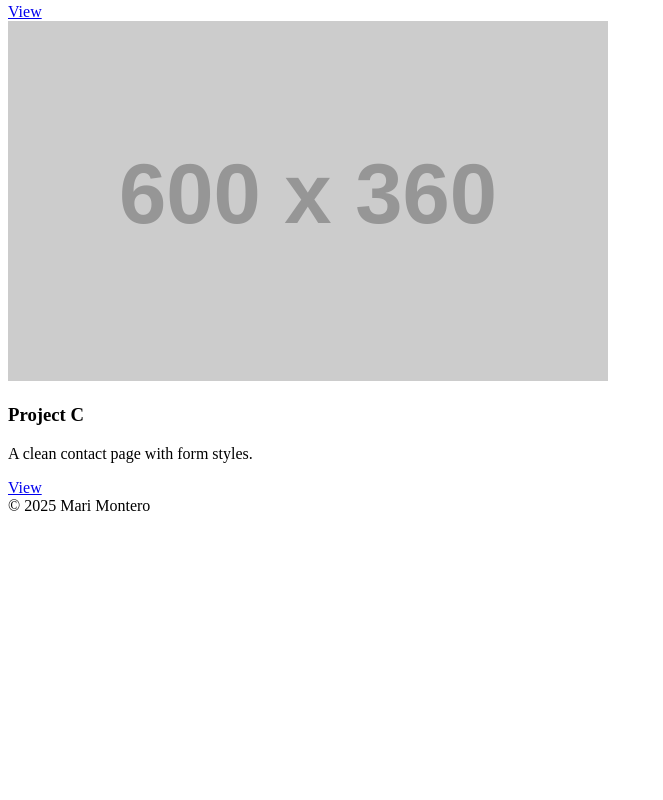
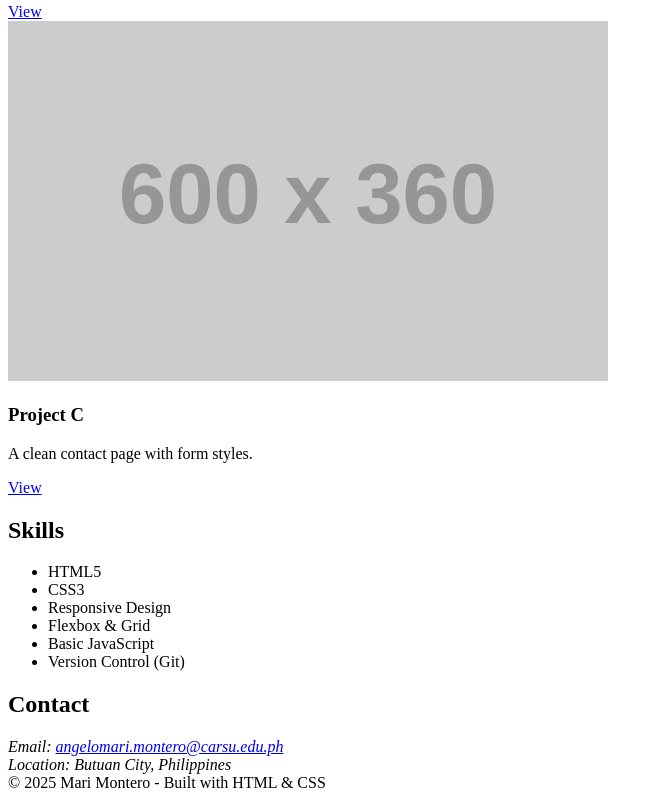
Before and after one commit to MariMontero-CARSU/marimontero-carsu.github.io, a plain HTML site: page docs/index.html in a window 1280 px wide. Shown: the part 1791-2591 px from the top of the page, without its empty margins (0-663 px from the left). Before the commit the page ends 2314 px from the top, so only its background shows below. Drawn offline with Linux system fonts and the light colour scheme; placeholder pictures from the web are drawn by us.

Commit message:
Sections 6, 7, & 8: Skills & Contact Sections, Footer

```diff
--- a/docs/index.html
+++ b/docs/index.html
@@ -96,9 +96,38 @@
         <!-- End of Projects section-->
     </main>
 
+    <!-- Start of Skills section-->
+    <section id = "skills" class = "section" aria-labelledby="skills-title">
+        <div class = "container">
+            <h2 id = "skills-title">Skills</h2>
+            <ul class = "chips" role = "list">
+                <li>HTML5</li>
+                <li>CSS3</li>
+                <li>Responsive Design</li>
+                <li>Flexbox & Grid</li>
+                <li>Basic JavaScript</li>
+                <li>Version Control (Git)</li>
+            </ul>
+        </div>
+    </section>
+    <!-- End of Skills section-->
+
+    <!-- Start of Contact section-->
+    <section id = "contact" class = "section" aria-labelledby="contact-title">
+        <div class = "container">
+            <h2 id = "contact-title">Contact</h2>
+            <address>
+                Email: <a href="mailto:angelomari.montero@carsu.edu.ph">angelomari.montero@carsu.edu.ph</a>
+                <br>
+                Location: Butuan City, Philippines
+            </address>
+        </div>
+    </section>
+    <!-- End of Contact section-->
+
     <!-- Bottom copyright site footer -->
     <footer class = "site-footer">
-        © <span id = "year">2025</span> Mari Montero
+        © <span id = "year">2025</span> Mari Montero - Built with HTML & CSS
     </footer>
 </body>
 </html>
```
